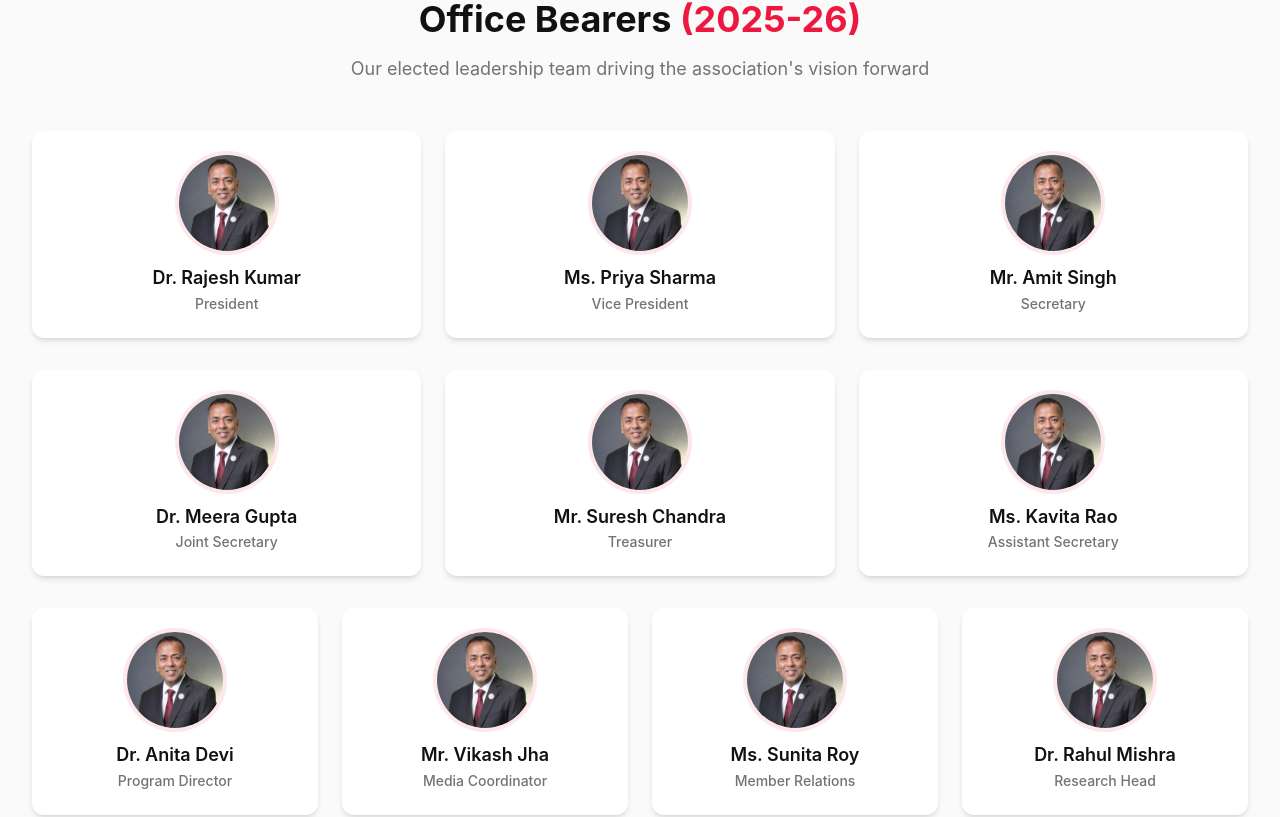
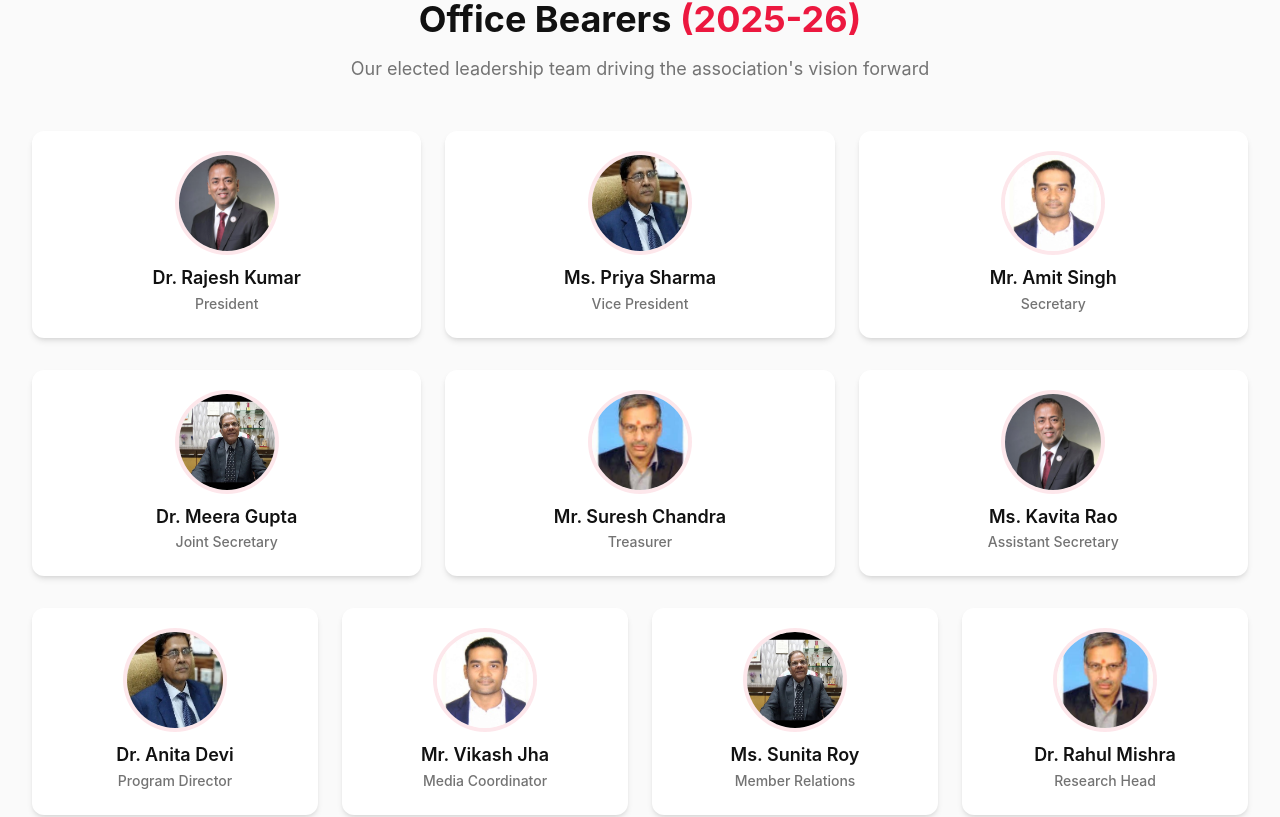
Before and after one commit to casanjibsanghi/bbdbag, a React (Vite) app: page /about-us in a window 1280 px wide. Shown: the part 2923-3740 px from the top of the page. Built offline with nearby package versions, Linux system fonts and the light colour scheme; the HTML template or start-up script is replaced by a standard one.

Commit message:
Add AK Maheshwari profile image

```diff
--- a/src/pages/AboutUs.tsx
+++ b/src/pages/AboutUs.tsx
@@ -3,23 +3,27 @@ import PersonCard from '@/components/PersonCard';
 import { Button } from '@/components/ui/button';
 import { ArrowRight, Calendar, Target, Users, Award, Lightbulb, Heart } from 'lucide-react';
 import profileImage from '@/assets/sanjib-sanghi-high-res.png';
+import akMaheshwariImage from '@/assets/AK-Maheshwari.jpeg';
+import apurvaImage from '@/assets/Apurva.jpeg';
+import parasImage from '@/assets/Paras.jpg';
+import rkVyasImage from '@/assets/RK Vyas.jpeg';
 
 // Mock data for different member categories
 const officeBarers = [
   // Same as Home page - 13 members in 3:3:4:3 layout
-  { name: "Dr. Rajesh Kumar", role: "President" },
-  { name: "Ms. Priya Sharma", role: "Vice President" },
-  { name: "Mr. Amit Singh", role: "Secretary" },
-  { name: "Dr. Meera Gupta", role: "Joint Secretary" },
-  { name: "Mr. Suresh Chandra", role: "Treasurer" },
-  { name: "Ms. Kavita Rao", role: "Assistant Secretary" },
-  { name: "Dr. Anita Devi", role: "Program Director" },
-  { name: "Mr. Vikash Jha", role: "Media Coordinator" },
-  { name: "Ms. Sunita Roy", role: "Member Relations" },
-  { name: "Dr. Rahul Mishra", role: "Research Head" },
-  { name: "Mr. Debasis Sen", role: "Events Manager" },
-  { name: "Ms. Ritu Agarwal", role: "Documentation" },
-  { name: "Dr. Santosh Kumar", role: "Advisory Member" }
+  { name: "Dr. Rajesh Kumar", role: "President", photo: profileImage },
+  { name: "Ms. Priya Sharma", role: "Vice President", photo: akMaheshwariImage },
+  { name: "Mr. Amit Singh", role: "Secretary", photo: apurvaImage },
+  { name: "Dr. Meera Gupta", role: "Joint Secretary", photo: parasImage },
+  { name: "Mr. Suresh Chandra", role: "Treasurer", photo: rkVyasImage },
+  { name: "Ms. Kavita Rao", role: "Assistant Secretary", photo: profileImage },
+  { name: "Dr. Anita Devi", role: "Program Director", photo: akMaheshwariImage },
+  { name: "Mr. Vikash Jha", role: "Media Coordinator", photo: apurvaImage },
+  { name: "Ms. Sunita Roy", role: "Member Relations", photo: parasImage },
+  { name: "Dr. Rahul Mishra", role: "Research Head", photo: rkVyasImage },
+  { name: "Mr. Debasis Sen", role: "Events Manager", photo: profileImage },
+  { name: "Ms. Ritu Agarwal", role: "Documentation", photo: akMaheshwariImage },
+  { name: "Dr. Santosh Kumar", role: "Advisory Member", photo: apurvaImage }
 ];
 
 const executiveCommittee = Array.from({ length: 15 }, (_, i) => ({
@@ -177,7 +181,7 @@ const AboutUs = () => {
                     key={index}
                     name={member.name}
                     role={member.role}
-                    photo={profileImage}
+                    photo={member.photo}
                     className="animate-scale-in"
                   />
                 ))}
@@ -190,7 +194,7 @@ const AboutUs = () => {
                     key={index}
                     name={member.name}
                     role={member.role}
-                    photo={profileImage}
+                    photo={member.photo}
                     className="animate-scale-in"
                   />
                 ))}
@@ -203,7 +207,7 @@ const AboutUs = () => {
                     key={index}
                     name={member.name}
                     role={member.role}
-                    photo={profileImage}
+                    photo={member.photo}
                     className="animate-scale-in"
                   />
                 ))}
@@ -216,7 +220,7 @@ const AboutUs = () => {
                     key={index}
                     name={member.name}
                     role={member.role}
-                    photo={profileImage}
+                    photo={member.photo}
                     className="animate-scale-in"
                   />
                 ))}
--- a/src/pages/Home.tsx
+++ b/src/pages/Home.tsx
@@ -4,26 +4,30 @@ import PersonCard from '@/components/PersonCard';
 import { Button } from '@/components/ui/button';
 import { Calendar, MapPin, Clock, Users, ArrowRight } from 'lucide-react';
 import profileImage from '@/assets/sanjib-sanghi-high-res.png';
+import akMaheshwariImage from '@/assets/AK-Maheshwari.jpeg';
+import apurvaImage from '@/assets/Apurva.jpeg';
+import parasImage from '@/assets/Paras.jpg';
+import rkVyasImage from '@/assets/RK Vyas.jpeg';
 
 // Mock data for leadership (Office Bearers 2025-26)
 const officebearers = [
   // Row 1 (3 members)
-  { name: "CA Sanjib Sanghi", role: "President", order: 1 },
-  { name: "CA Pradeep Kumar Agarwal", role: "Senior Vice President", order: 2 },
-  { name: "CA Rakesh Kumar Dhaniwala", role: "Vice President", order: 3 },
+  { name: "CA Sanjib Sanghi", role: "President", order: 1, photo: profileImage },
+  { name: "CA Pradeep Kumar Agarwal", role: "Senior Vice President", order: 2, photo: profileImage },
+  { name: "CA Rakesh Kumar Dhaniwala", role: "Vice President", order: 3, photo: profileImage },
   // Row 2 (3 members)
-  { name: "Adv. Paras Kochar", role: "Immediate Past President", order: 4 },
-  { name: "CA Rajendra Kumar Vyas", role: "Past President", order: 5 },
-  { name: "CA Ashoke Kumar Maheshwari", role: "Assistant Secretary", order: 6 },
+  { name: "Adv. Paras Kochar", role: "Immediate Past President", order: 4, photo: parasImage },
+  { name: "CA Rajendra Kumar Vyas", role: "Past President", order: 5, photo: rkVyasImage },
+  { name: "CA Ashoke Kumar Maheshwari", role: "Assistant Secretary", order: 6, photo: akMaheshwariImage },
   // Row 3 (4 members)
-  { name: "CA Pramod Agarwal", role: "Secretary", order: 7 },
-  { name: "CA Apurva Maheshwari", role: "Joint Secretary", order: 8 },
-  { name: "Mr. Srigoppal Vyas", role: "Joint Secretary", order: 9 },
-  { name: "CA Sanjay Jhajharia", role: "Treasurer", order: 10 },
+  { name: "CA Pramod Agarwal", role: "Secretary", order: 7, photo: profileImage },
+  { name: "CA Apurva Maheshwari", role: "Joint Secretary", order: 8, photo: apurvaImage },
+  { name: "Mr. Srigoppal Vyas", role: "Joint Secretary", order: 9, photo: profileImage },
+  { name: "CA Sanjay Jhajharia", role: "Treasurer", order: 10, photo: profileImage },
   // Row 4 (4 members)
-  { name: "CA Pankaj Kumar Verma", role: "Joint Treasurer", order: 11 },
-  { name: "CA Harsh Satish Udeyshi", role: "Convenor", order: 12 },
-  { name: "CA Muskan Sethia", role: "Dy. Convenor", order: 13 }
+  { name: "CA Pankaj Kumar Verma", role: "Joint Treasurer", order: 11, photo: profileImage },
+  { name: "CA Harsh Satish Udeyshi", role: "Convenor", order: 12, photo: profileImage },
+  { name: "CA Muskan Sethia", role: "Dy. Convenor", order: 13, photo: profileImage }
 ];
 
 const Home = () => {
@@ -93,7 +97,7 @@ const Home = () => {
                   key={member.order}
                   name={member.name}
                   role={member.role}
-                  photo={profileImage}
+                  photo={member.photo}
                   className="animate-scale-in"
                 />
               ))}
@@ -106,7 +110,7 @@ const Home = () => {
                   key={member.order}
                   name={member.name}
                   role={member.role}
-                  photo={profileImage}
+                  photo={member.photo}
                   className="animate-scale-in"
                 />
               ))}
@@ -119,7 +123,7 @@ const Home = () => {
                   key={member.order}
                   name={member.name}
                   role={member.role}
-                  photo={profileImage}
+                  photo={member.photo}
                   className="animate-scale-in"
                 />
               ))}
@@ -132,7 +136,7 @@ const Home = () => {
                   key={member.order}
                   name={member.name}
                   role={member.role}
-                  photo={profileImage}
+                  photo={member.photo}
                   className="animate-scale-in"
                 />
               ))}
```
